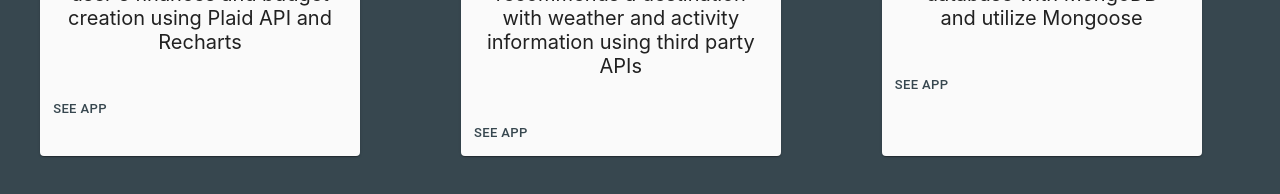
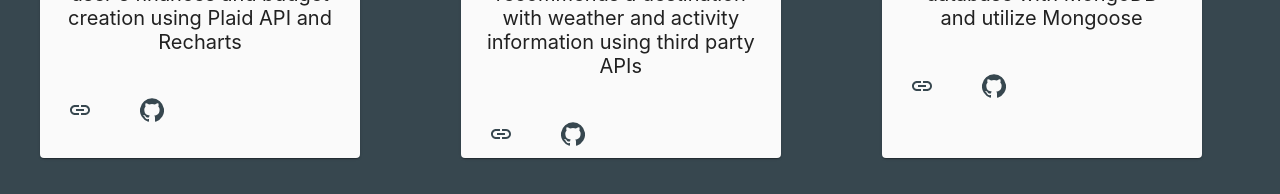
Before and after one commit to k-westbrook/katie-personal-site, a React (Create React App) app: page /projects in a window 1280 px wide. Shown: the part 450-644 px from the top of the page. Built offline with nearby package versions, Linux system fonts and the light colour scheme.

Commit message:
added icons and links

```diff
--- a/src/Projects.js
+++ b/src/Projects.js
@@ -7,7 +7,8 @@ import CardMedia from '@material-ui/core/CardMedia';
 import CardActionArea from '@material-ui/core/CardActionArea';
 import CardActions from '@material-ui/core/CardActions';
 import CardContent from '@material-ui/core/CardContent';
-import { Link } from 'react-router-dom';
+import LinkIcon from '@material-ui/icons/Link';
+import GitHubIcon from '@material-ui/icons/GitHub';
 import Button from '@material-ui/core/Button';
 
 
@@ -84,8 +85,13 @@ class Projects extends Component {
                 <CardActions>
                   <a href={project.link}>
                     <Button size="small" color="primary">
-                      See App
-         </Button>
+                      <LinkIcon></LinkIcon>
+                    </Button>
+                  </a>
+                  <a >
+                    <Button size="small" color="primary">
+                      <GitHubIcon></GitHubIcon>
+                    </Button>
                   </a>
                 </CardActions>
               </Card>
```
